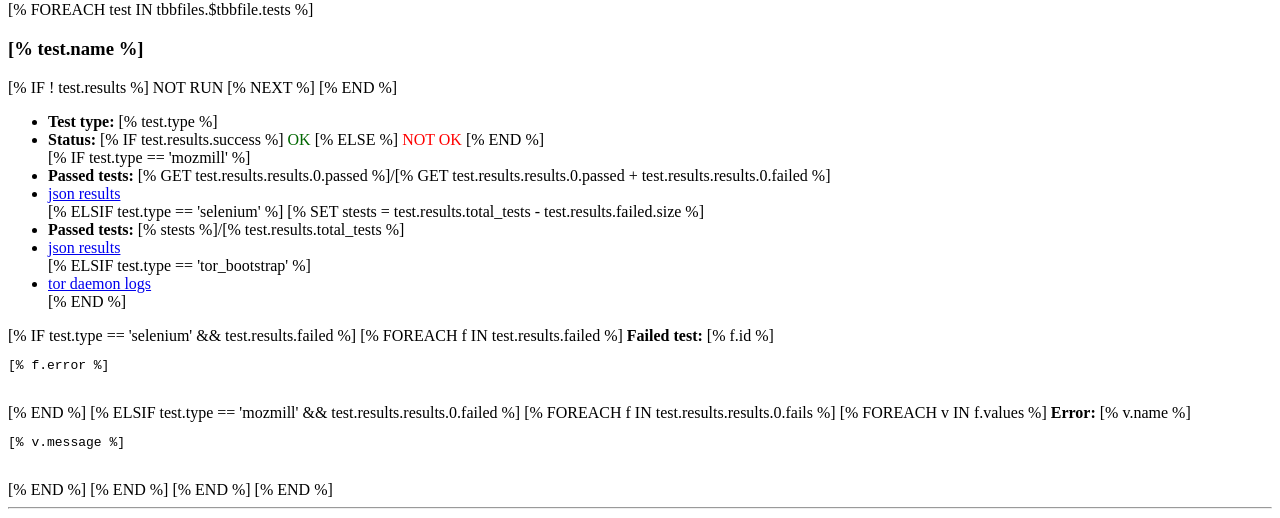
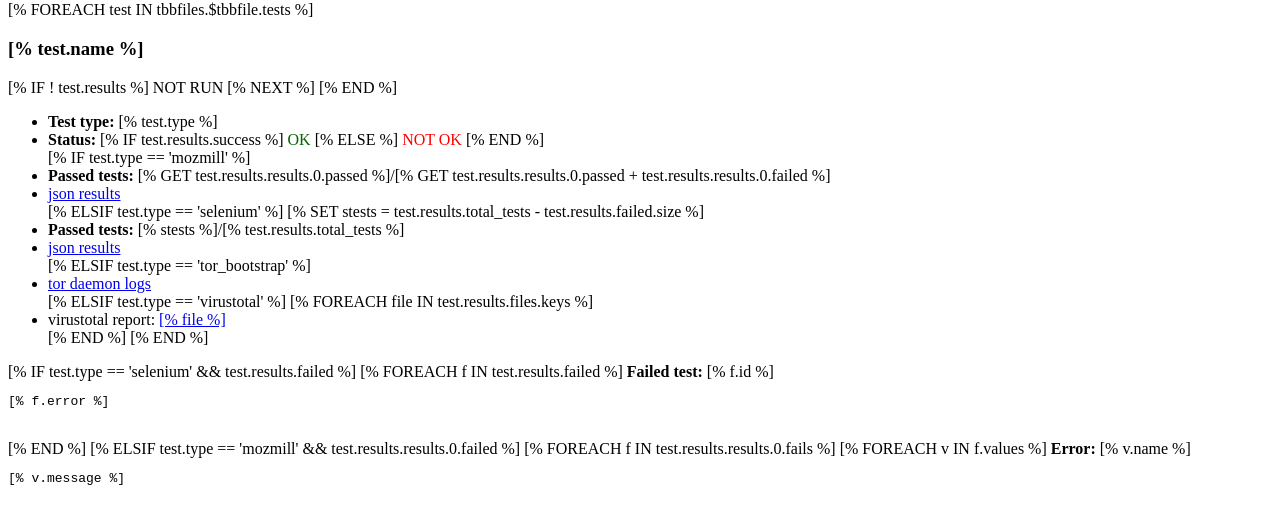
Before and after one commit to boklm/tbb-testsuite, a plain HTML site: page tmpl/report.html in a window 1280 px wide. Shown: the part 253-771 px from the top of the page. Drawn offline with Linux system fonts and the light colour scheme.

Commit message:
Add a virustotal test
Analyse *.exe files on virustotal.com.

```diff
--- a/tmpl/report.html
+++ b/tmpl/report.html
@@ -47,6 +47,10 @@
                     <li><a href="results-[% tbbfile %]/[% test.name %].json">json results</a></li>
             [% ELSIF test.type == 'tor_bootstrap' %]
                     <li><a href="results-[% tbbfile %]/tor.log">tor daemon logs</a></li>
+            [% ELSIF test.type == 'virustotal' %]
+                    [% FOREACH file IN test.results.files.keys %]
+                    <li>virustotal report: <a href="[% test.results.files.$file.permalink %]">[% file %]</a></li>
+                    [% END %]
             [% END %]
         </ul>
         [% IF test.type == 'selenium' && test.results.failed %]
```
Also changed, not shown: doc/usage.txt, 3 other files.
